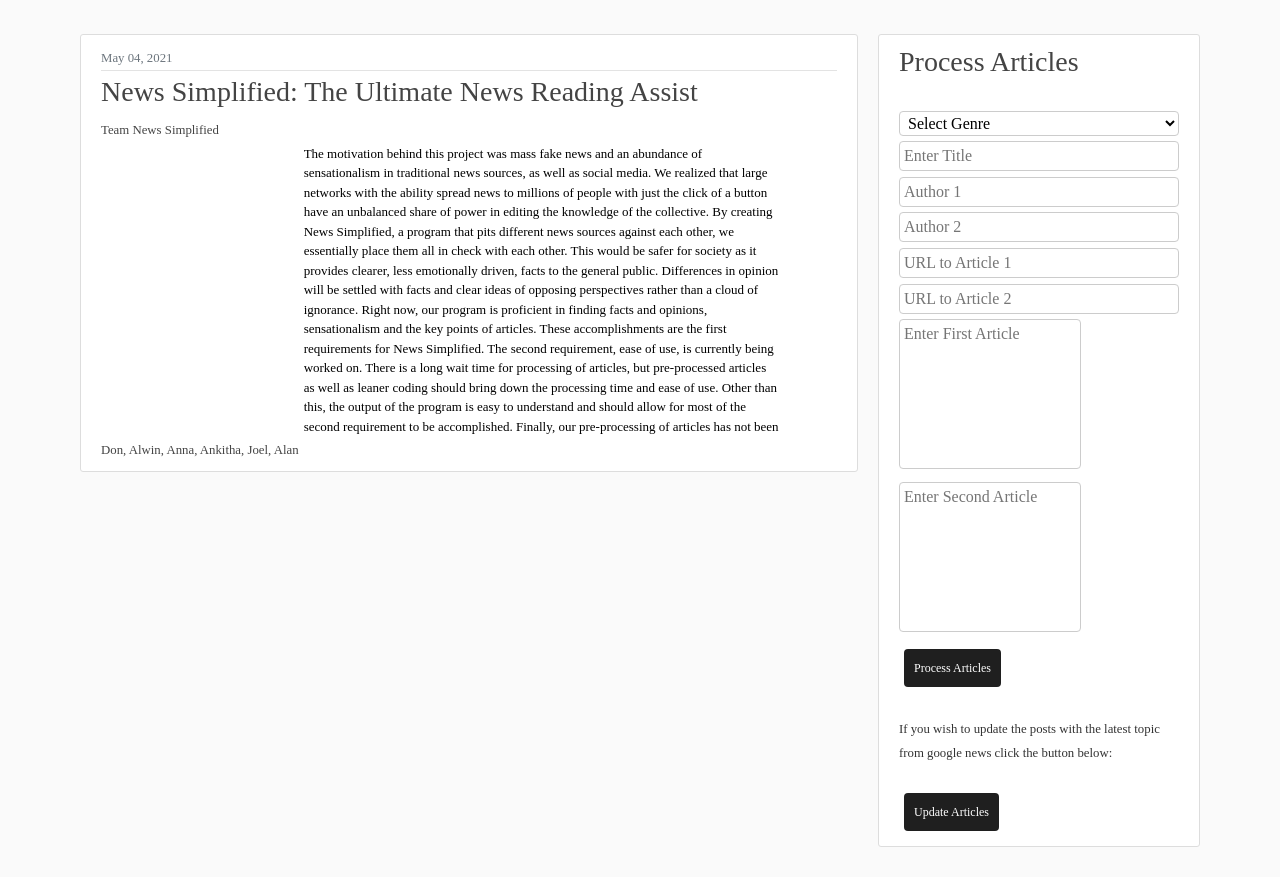
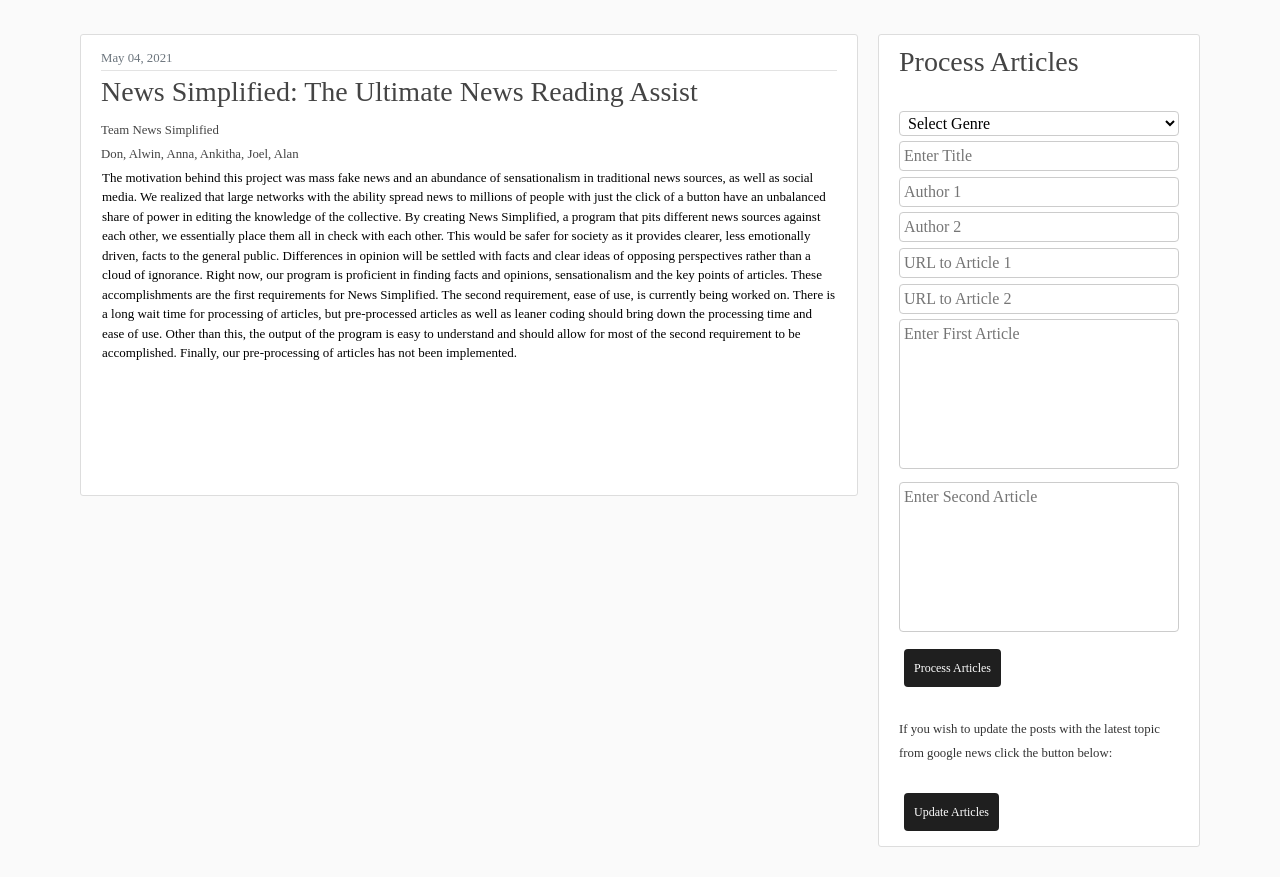
Before and after one commit to dthomas40/newssimplified, a Django app: page /about/ in a window 1280 px wide. Shown: the part 56-933 px from the top of the page. Run offline with Django 3.2, Linux system fonts and the light colour scheme; some libraries are stand-ins or nearby versions.

Commit message:
article formatting

```diff
--- a/blog/templates/blog/base.html
+++ b/blog/templates/blog/base.html
@@ -24,7 +24,7 @@
       }
 
       textarea {
-        max-width: 65%;
+        width: 100%;
         max-height: 50%;
         margin-bottom: 2%;
         padding: 2px 0px;
```
